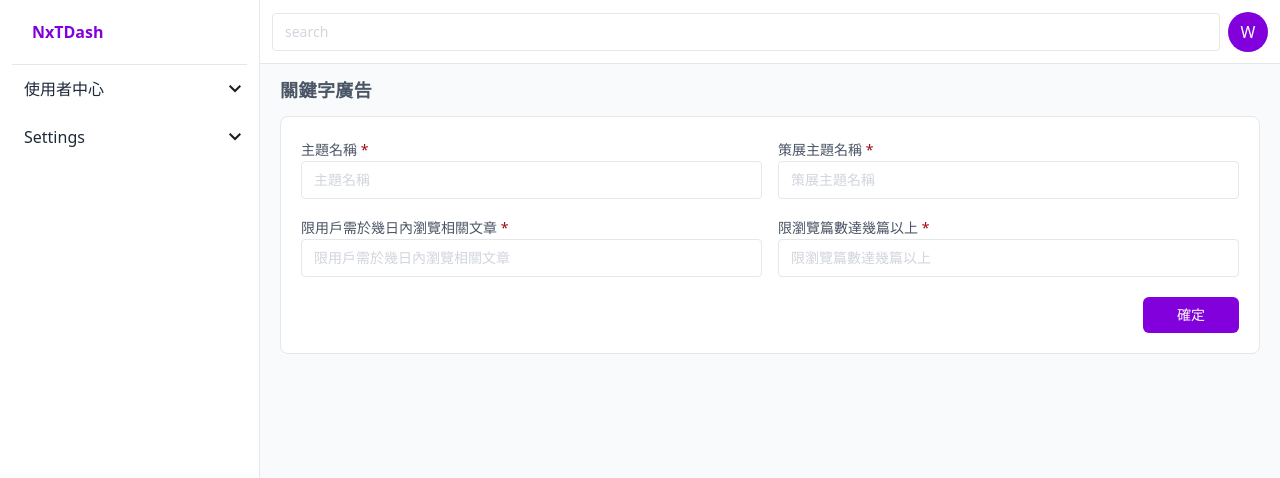
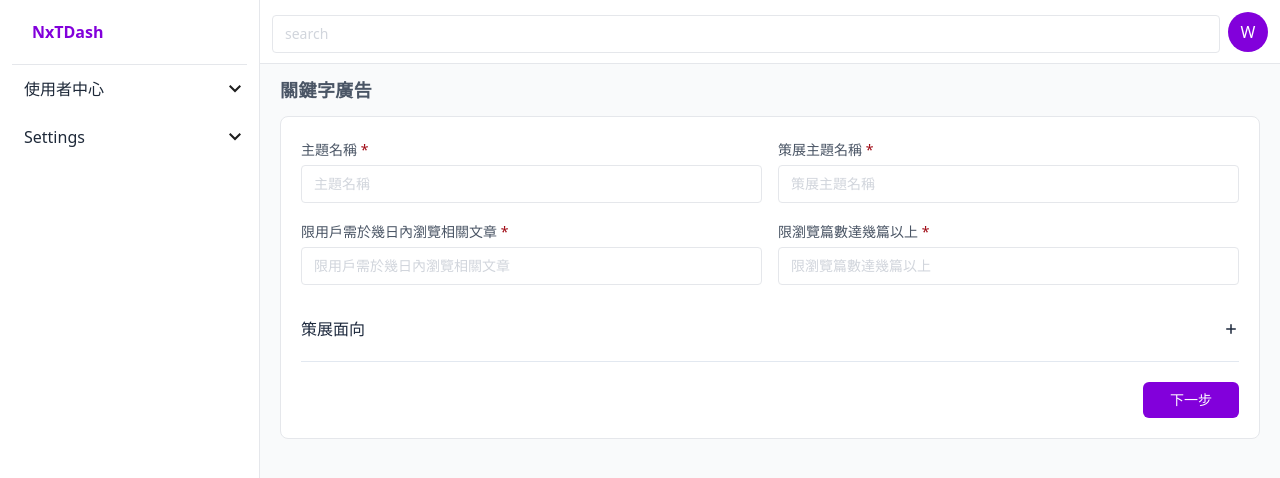
Before and after one commit to weily10/dashboard-nuxt, a Nuxt app: page /themeAdv in a window 1280 px wide. Shown: the top 478 px of the page. Built offline with nearby package versions, Linux system fonts and the light colour scheme.

Commit message:
add accordion

```diff
--- a/components/Input.vue
+++ b/components/Input.vue
@@ -15,11 +15,11 @@ const model = defineModel('model')
 
 <template>
     <div class="  grow-1">
-        <label class="text-sm text-gray-600 ">
+        <label class="text-sm text-gray-600" >
             {{ label }}<span v-if="isRequired" class="text-red-800"> *</span>
         </label>
         <input :type="type"
-            class="w-full  grow py-1.5 p-3  text-base text-gray-900 placeholder:text-gray-400 focus:outline-none sm:text-sm/6 border border-gray-200 rounded-sm "
+            class="mt-1 w-full  grow py-1.5 p-3  text-base text-gray-900 placeholder:text-gray-400 focus:outline-none sm:text-sm/6 border border-gray-200 rounded-sm "
             :placeholder="placeholder" v-model="model" min="0">
     </div>
 </template>
--- a/pages/themeAdv.vue
+++ b/pages/themeAdv.vue
@@ -4,7 +4,16 @@ import { useRoute } from 'vue-router'
 
 const route = useRoute()
 const modelTheme = ref()
+const isActive = ref([false])
+const name = ref('')
+function toggleAccordion(index: number) {
+    console.log(isActive.value[index]);
+    isActive.value[index] = !isActive.value[index]
 
+    console.log(isActive.value[index]);
+
+
+}
 
 </script>
 
@@ -23,11 +32,32 @@ const modelTheme = ref()
                 <Input label="限瀏覽篇數達幾篇以上" :isRequired="true" placeholder="限瀏覽篇數達幾篇以上" v-model:model="modelTheme"
                     class="w-full"></Input>
             </div>
+            <div class="border-b border-slate-200  mt-3">
+                <button @click="toggleAccordion(0)"
+                    class="w-full flex justify-between items-center py-5 text-slate-800 cursor-pointer ">
+                    <span> 策展面向</span>
+                    <span id="icon-1" class="text-slate-800 transition-transform duration-300">
+                        <svg xmlns="http://www.w3.org/2000/svg" viewBox="0 0 16 16" fill="currentColor" class="w-4 h-4">
+                            <path
+                                d="M8.75 3.75a.75.75 0 0 0-1.5 0v3.5h-3.5a.75.75 0 0 0 0 1.5h3.5v3.5a.75.75 0 0 0 1.5 0v-3.5h3.5a.75.75 0 0 0 0-1.5h-3.5v-3.5Z" />
+                        </svg>
+                    </span>
+                </button>
+                <div id="content-1" class="max-h-0 overflow-hidden transition-all duration-200 ease-in-out "
+                    :class="isActive[0] ? 'max-h-60' : ''">
+                    <div class="py-3 text-sm text-slate-500 border-t border-slate-200">
+                        <Input label="策展面向名稱 " :isRequired="true" placeholder="策展面向名稱 " v-model:model="name"
+                            class="w-full"></Input>
+                    </div>
+                </div>
+            </div>
+
             <div class="flex justify-end mt-5">
                 <div class="w-[6rem]">
-                    <Button label="確定"></Button>
+                    <Button label="下一步"></Button>
                 </div>
             </div>
         </Card>
+
     </div>
 </template>
```
